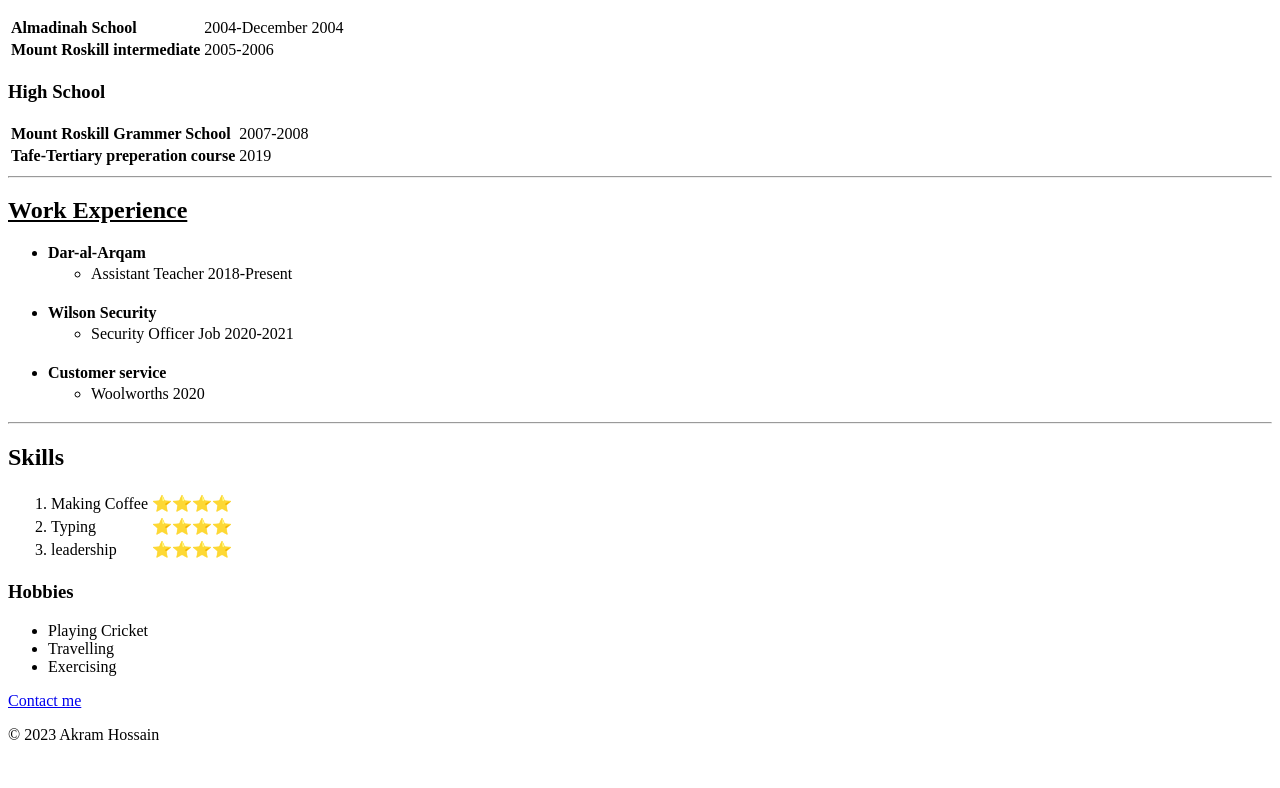
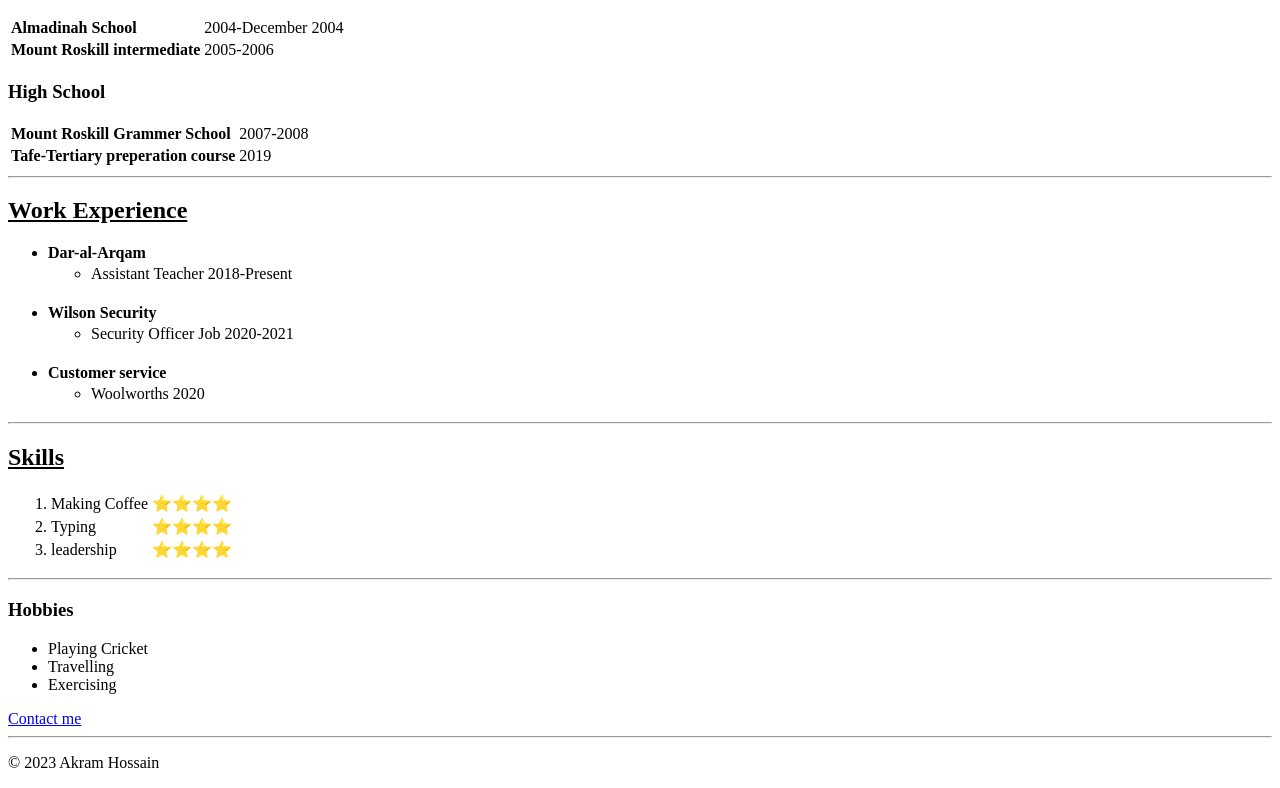
Before and after one commit to A94h/Akram_Resume, a plain HTML site: page index.html in a window 1280 px wide. Shown: the part 346-1134 px from the top of the page. Before the commit the page ends 1106 px from the top, so only its background shows below. Drawn offline with Linux system fonts and the light colour scheme.

Commit message:
Add files via upload

```diff
--- a/index.html
+++ b/index.html
@@ -103,7 +103,7 @@
 
 <hr>
 
-<h2>Skills</h2>
+<h2><u>Skills</u></h2>
 
 <ol>
     <table>
@@ -135,6 +135,8 @@
 
 </table>
 </ol>
+<hr>
+
 <h3>Hobbies</h3>
 <ul>
     <li>
@@ -152,6 +154,8 @@
 
 <a href="./contact.html">Contact me</a>
 <footer>
+    <hr>
+
     <p>© 2023 Akram Hossain</p>
 </footer>
 </html>
```
